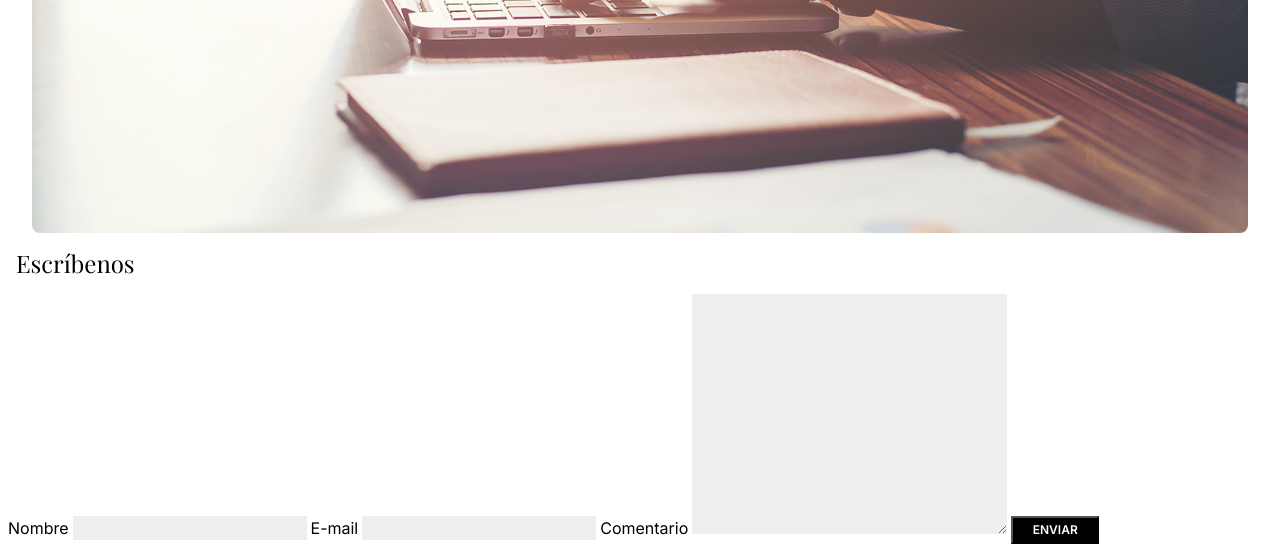
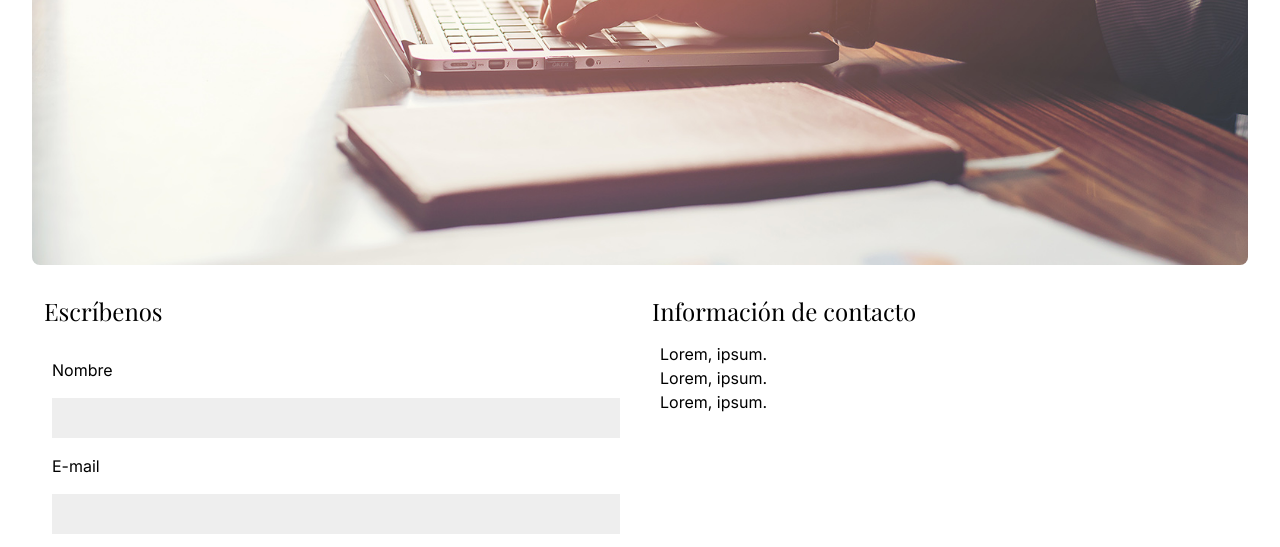
Before and after one commit to GwynethS/Dolce-Vita, a plain HTML site: page pages/contactanos.html in a window 1280 px wide. Shown: the part 375-922 px from the top of the page. Drawn offline with nearby package versions, Linux system fonts and the light colour scheme; a web font is replaced by a local one.

Commit message:
Acomodé main de la página contáctanos

```diff
--- a/css/estilos.css
+++ b/css/estilos.css
@@ -189,7 +189,8 @@ nav .iconos{
 
 /*Texto*/
 
-/*Home*/
+/*----Home-----*/
+
 .frase_header.home{
     font-style: italic;
     display: flex;
@@ -395,13 +396,30 @@ nav .iconos{
     text-align: center;
 }
 
-/*CONTÁCTANOS*/
+/*-----CONTÁCTANOS------*/
 
-.formulario, .formulario h2, .informacion ul, .informacion h2{
+.contactanos{
+    width: 95%;
+    margin: auto;
+    margin-top: 2rem;
+}
+
+.contactanos form{
+    display: flex;
+    flex-direction: column;
     padding: 0.5rem;
 }
 
-.formulario label, .informacion li{
+.contactanos .formulario label{
+    margin-bottom: 1rem;
+    margin-top: 1rem;
+}
+
+.informacion ul{
+    padding: 0.5rem;
+}
+
+.contactanos .formulario label,.contactanos .informacion li{
     font-family: 'Inter', sans-serif;
 }
 
@@ -409,6 +427,14 @@ nav .iconos{
     background-color: #EEEEEE;
     border: 0;
     font-family: 'Inter', sans-serif;
+}
+
+#nombre, #email{
+    height: 2.5rem;
+}
+
+#comentario{
+    resize: none;
 }
 
 /*PRODUCTOS*/
@@ -494,6 +520,11 @@ nav .iconos{
     padding: 0.2rem;
     width: 5.5rem;
     font-size: 0.75rem;
+}
+
+#enviar_button{
+    margin: auto;
+    margin-top: 1rem;
 }
 
 /*Añadir al carrito*/
--- a/pages/contactanos.html
+++ b/pages/contactanos.html
@@ -79,8 +79,8 @@
         </header>
 
 
-        <main>
-            <div class="formulario">
+        <main class="contactanos row">
+            <div class="formulario col-md-6 col-sm-12">
                 <h2>Escríbenos</h2>
                 <form>
                     <label for="nombre">Nombre</label>
@@ -95,7 +95,7 @@
                 </form>
             </div>
 
-            <div class="informacion">
+            <div class="informacion col-md-6 col-sm-12">
                 <h2>Información de contacto</h2>
                 <ul>
                     <li>
```
